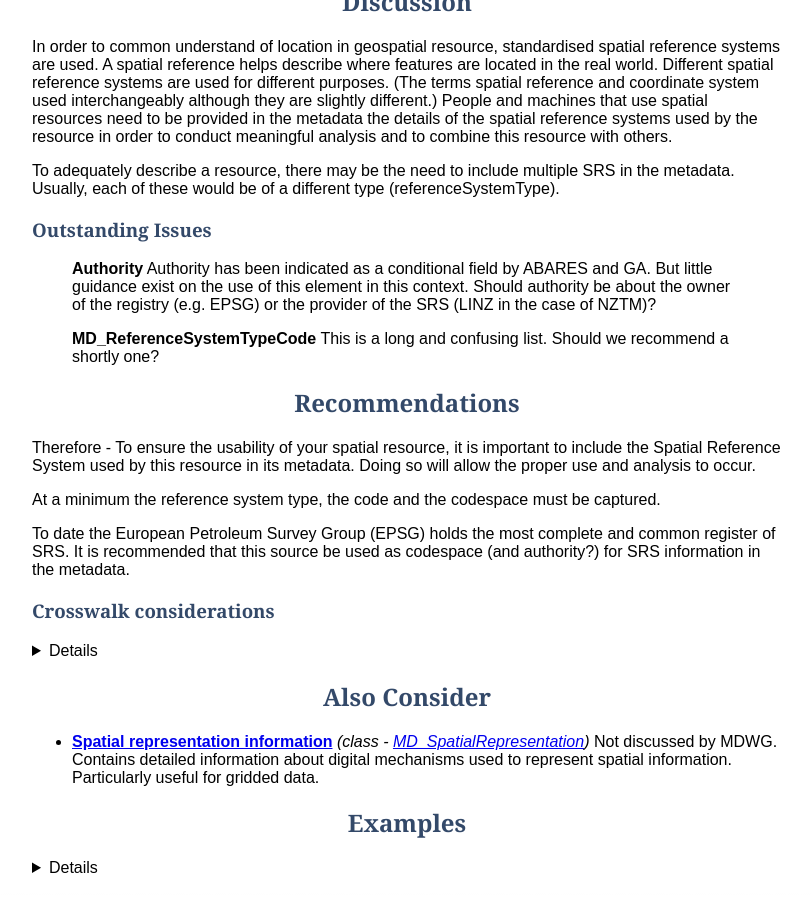
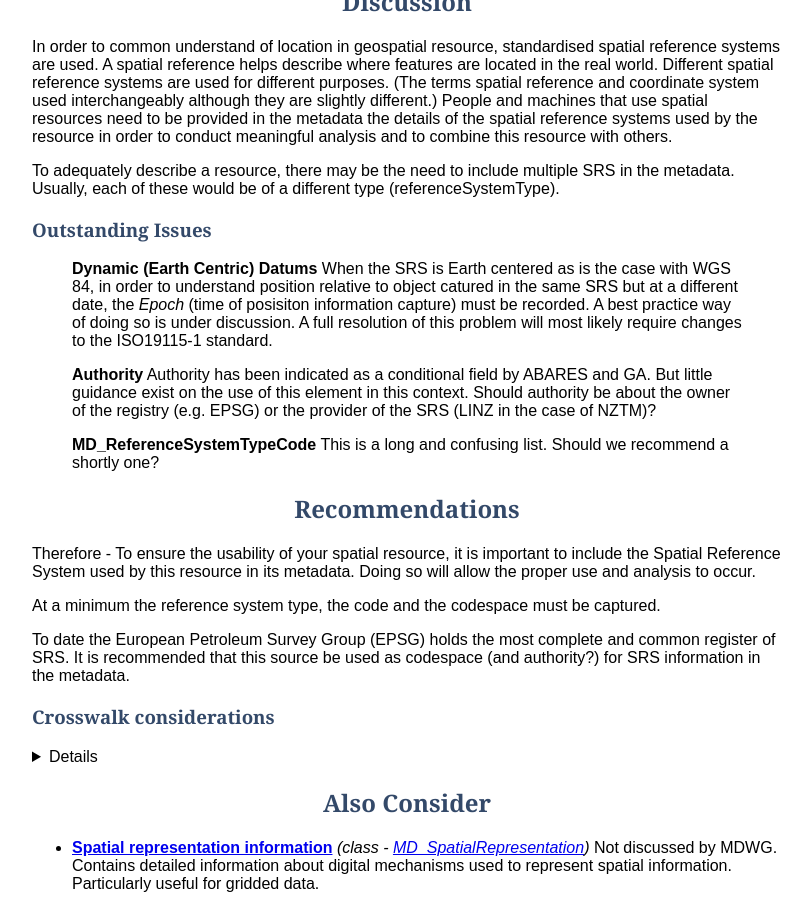
Before and after one commit to OpenWork-NZ/mdwg, a Jekyll site: the page built from _defs/SpatialReferenceSystem.md, in a window 1280 px wide and 900 px high, scrolled down 2944 px. Shown: the whole window, without its empty margins (233-1044 px from the left). Built offline with Jekyll 4.4.1, drawn with Linux system fonts in a browser that asks for light colours.

Commit message:
Update SpatialReferenceSystem.md

```diff
--- a/_defs/SpatialReferenceSystem.md
+++ b/_defs/SpatialReferenceSystem.md
@@ -84,6 +84,10 @@ To adequately describe a resource, there may be the need to include multiple SRS
 
 
 ### Outstanding Issues
+
+> **Dynamic (Earth Centric) Datums**
+When the SRS is Earth centered as is the case with WGS 84, in order to understand position relative to object catured in the same SRS but at a different date, the *Epoch* (time of posisiton information capture) must be recorded. A best practice way of doing so is under discussion. A full resolution of this problem will most likely require changes to the ISO19115-1 standard.
+
 > **Authority**
 Authority has been indicated as a conditional field by ABARES and GA.  But little guidance exist on the use of this element in this context. Should authority be about the owner of the registry (e.g. EPSG) or the provider of the SRS (LINZ in the case of NZTM)?
 
```
